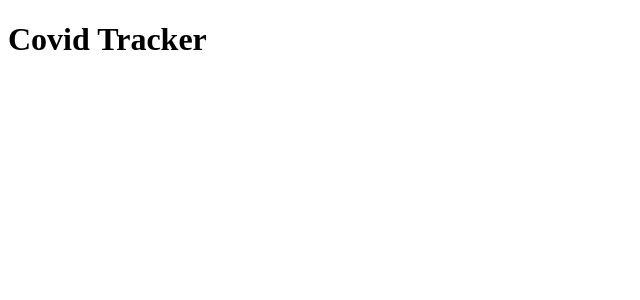
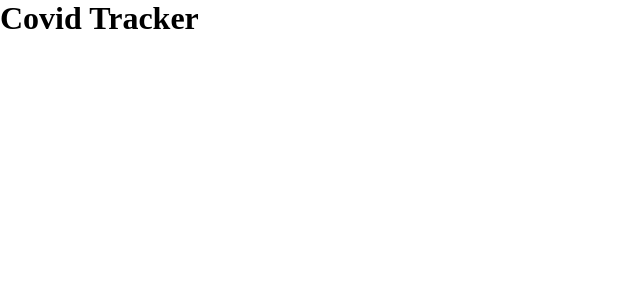
Before and after one commit to kwhong95/Covid-19-DataVisualization, a React (Create React App) app: page / in a window 1280 px wide. Shown: the top 300 px of the page, without its empty margins (0-640 px from the left). Built offline with nearby package versions, Linux system fonts and the light colour scheme.

Commit message:
Clean Up Project

```diff
--- a/package.json
+++ b/package.json
@@ -8,12 +8,8 @@
     "@testing-library/jest-dom": "^4.2.4",
     "@testing-library/react": "^9.5.0",
     "@testing-library/user-event": "^7.2.1",
-    "axios": "^0.19.2",
-    "chart.js": "^2.9.3",
-    "classnames": "^2.2.6",
     "react": "^16.13.1",
     "react-chartjs-2": "^2.9.0",
-    "react-countup": "^4.3.3",
     "react-dom": "^16.13.1",
     "react-scripts": "3.4.1"
   },
--- /dev/null
+++ b/src/App.css
@@ -0,0 +1,3 @@
+* {
+    margin: 0;
+}
--- a/src/App.js
+++ b/src/App.js
@@ -1,4 +1,5 @@
 import React from 'react';
+import './App.css';
 
 const App = () => {
     return (
```
Also changed, not shown: 1 other file (tests, documents, lock files or other folders).
